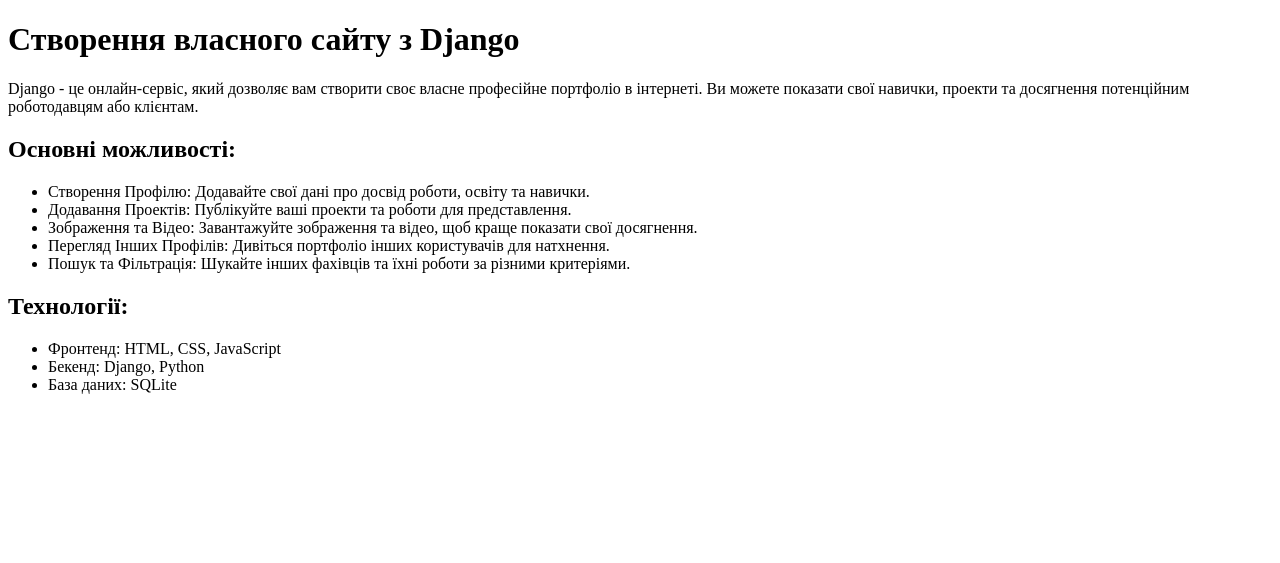
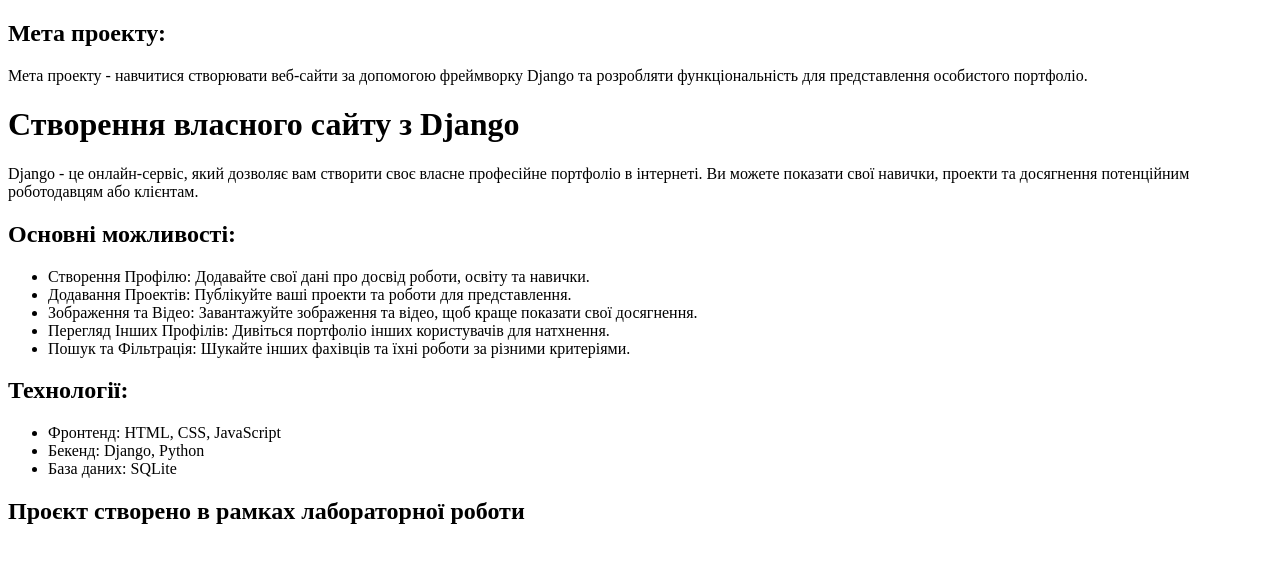
Before and after one commit to AnastasiiaZagnibeda/zagnibeda_project_root, a Django app: page / in a window 1280 px wide. Shown: the top 563 px of the page. Run offline with Django 5.2, Linux system fonts and the light colour scheme.

Commit message:
Новий стан, за якого додано два параграфи до файлу home.html

```diff
--- a/templates/home.html
+++ b/templates/home.html
@@ -6,6 +6,8 @@
     <title>Інтеграція з Django</title>
 </head>
 <body>
+    <h2>Мета проекту:</h2>
+    <p>Мета проекту - навчитися створювати веб-сайти за допомогою фреймворку Django та розробляти функціональність для представлення особистого портфоліо.</p>
     <h1>Створення власного сайту з Django</h1>
     <p>Django - це онлайн-сервіс, який дозволяє вам створити своє власне професійне портфоліо в інтернеті. Ви можете показати свої навички, проекти та досягнення потенційним роботодавцям або клієнтам.</p>
     <h2>Основні можливості:</h2>
@@ -22,5 +24,6 @@
         <li>Бекенд: Django, Python</li>
         <li>База даних: SQLite</li>
     </ul>
+    <h2>Проєкт створено в рамках лабораторної роботи</h2>
 </body>
 </html>
```
